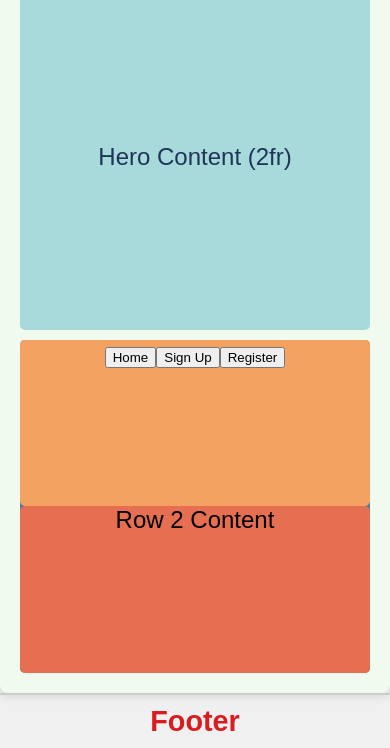
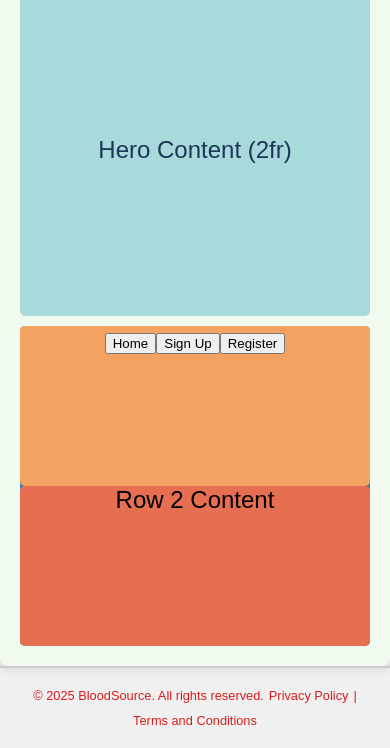
Before and after one commit to rashidvaiya/BloodSourcebd, a plain HTML site: page public/index.html in a window 390 px wide. Shown: the part 96-844 px from the top of the page. Drawn offline with nearby package versions, Linux system fonts and the light colour scheme.

Commit message:
feat(footer): update footer content and styling
- Add copyright text and legal links to footer
- Improve footer responsiveness with flex layout
- Adjust typography and spacing for better readability
- Add hover effects for footer links

```diff
--- a/public/index.html
+++ b/public/index.html
@@ -84,7 +84,7 @@
             <div class="row2">Row 2 Content</div>
         </div>
     </div>
-    <footer class="footer">Footer</footer>
+    <footer class="footer">© 2025 BloodSource. All rights reserved. <a href="#">Privacy Policy</a> | <a href="#">Terms and Conditions</a></footer>
     <script src="script.js"></script>
 </body>
 </html>
--- a/public/style.css
+++ b/public/style.css
@@ -56,11 +56,39 @@ body {
 
 .footer {
     background-color: var(--color-white-bg); /* Using a root variable for background */
-    color: var(--color-light-rojo-accent) ; /* Using a root variable for text color */
+    color: var(--color-light-rojo-accent);
     padding: 10px;
     text-align: center;
-    font-size: 1.8em;
-    font-weight: bold;
+    font-size: 0.9em; /* Smaller font size for general text */
+    font-weight: normal; /* Normal font weight */
+    display: flex;
+    flex-wrap: nowrap;
+    justify-content: center;
+    align-items: center;
+}
+
+
+.footer a {
+    color: var(--color-light-rojo-accent); /* Link color */
+    text-decoration: none; /* Remove underline */
+    margin: 0 5px; /* Space between links */
+}
+
+.footer a:hover {
+    text-decoration: underline; /* Underline on hover */
+}
+
+@media (max-width: 768px) {
+    .footer {
+        font-size: 0.8em;
+        padding: 15px 10px;
+        flex-wrap: wrap; /* Allow items to wrap to the next line */
+    }
+
+    .footer a {
+        display: inline-block; /* Allow links to be in a line, but wrap */
+        margin: 5px; /* Adjust margin for wrapped links */
+    }
 }
 .header {
     border-bottom: 2px solid var(--color-light-silver-border) ;
```
